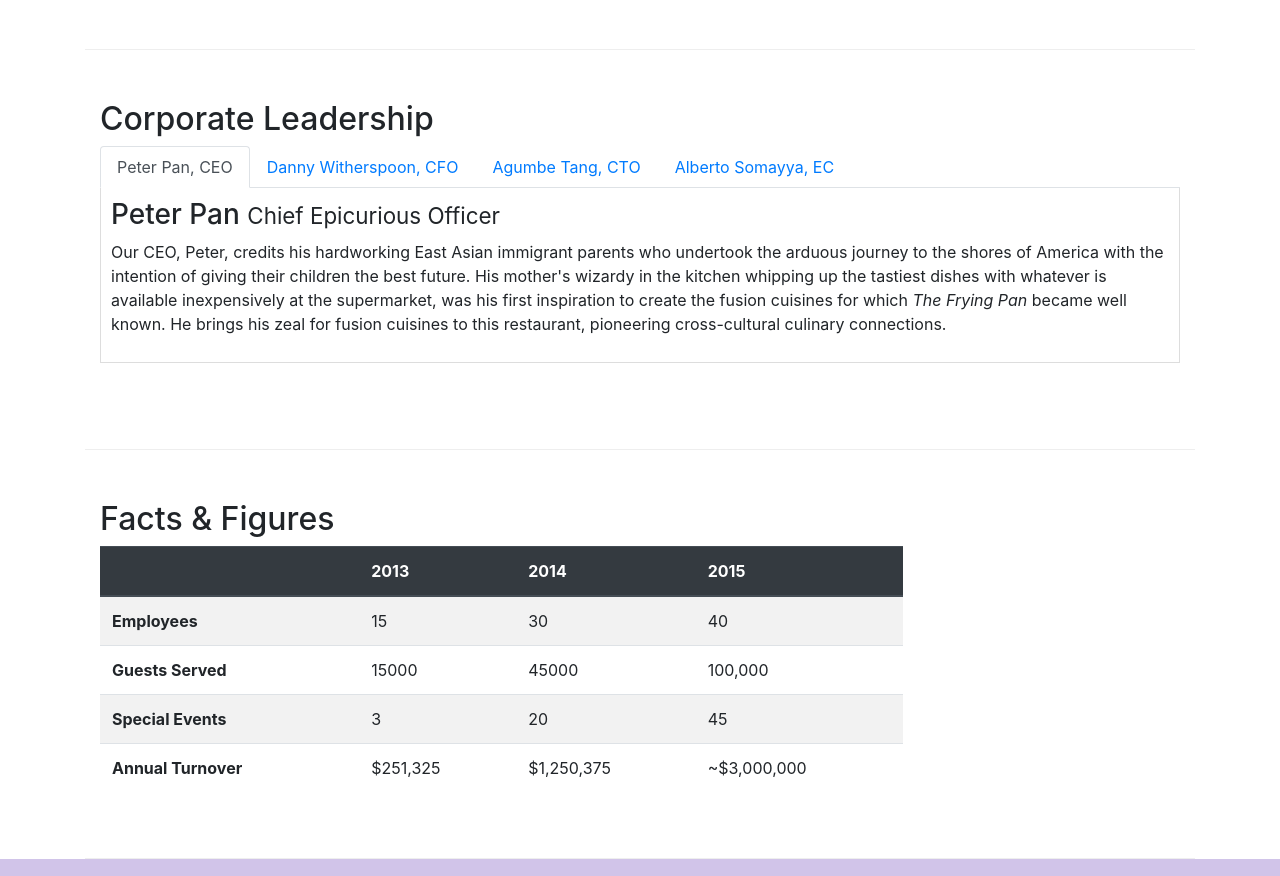
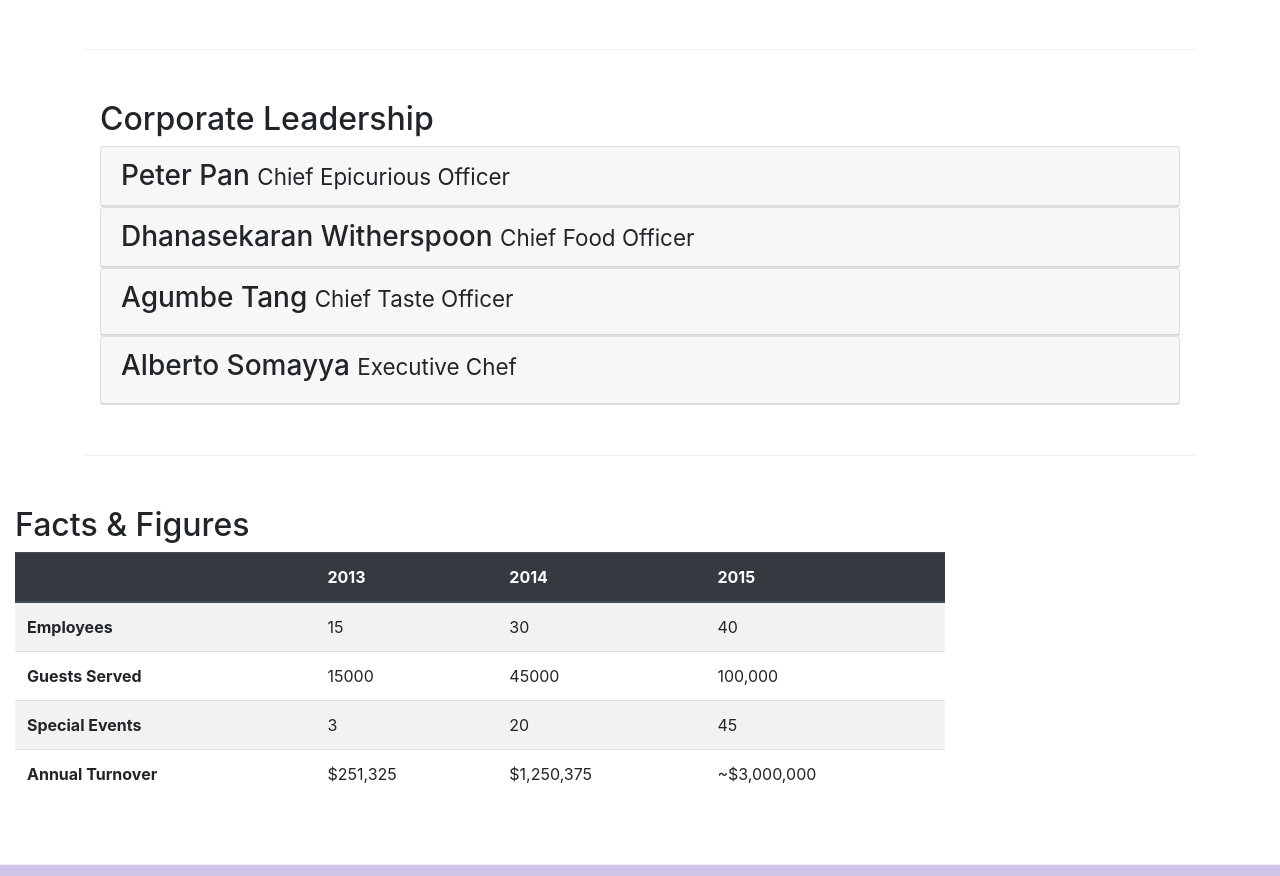
Before and after one commit to mussab07/git-test, a website: page aboutus.html in a window 1280 px wide. Shown: the part 922-1798 px from the top of the page. Drawn offline with nearby package versions, Linux system fonts and the light colour scheme.

Commit message:
bootstrap accordion

```diff
--- a/aboutus.html
+++ b/aboutus.html
@@ -104,40 +104,71 @@
 
 
         <div class="row row-content">
-            <div class="col-auto col-sm-auto">
+            <div class="col-12">
                 <h2>Corporate Leadership</h2>
                 <!-- tab navigation -->
-                <ul class="nav nav-tabs">
-                    <li class="nav-item">
-                        <a href="#peter" class="nav-link active" role="tab" data-toggle="tab">Peter Pan, CEO</a>
-                    </li>
-                    <li class="nav-item">
-                        <a href="#danny" class="nav-link" role="tab" data-toggle="tab">Danny Witherspoon, CFO</a>
-                    </li>
-                    <li class="nav-item">
-                        <a href="#agumbe" class="nav-link" role="tab" data-toggle="tab">Agumbe Tang, CTO</a>
-                    </li>
-                    <li class="nav-item">
-                        <a href="#peter" class="nav-link" role="tab" data-toggle="tab">Alberto Somayya, EC</a>
-                    </li>
-                </ul>
-                <!-- tab content -->
-                <div class="tab-content">
-                    <div class="tab-pane fade show active" role="tabpannel" id="peter">
-                         <h3>Peter Pan <small>Chief Epicurious Officer</small></h3>
+
+                <!-- accordion -->
+                <div id="accordion">
+                    <div class="card">
+                        <div class="card-header" role="tab" id="peterhead">
+                            <h3 class="mb-0">
+                                <a data-toggle="collapse" data-target="#peter">
+                                    Peter Pan <small>Chief Epicurious Officer</small>
+                                </a>
+                            </h3>
+                        </div>
+                        <div class="collapse" id="peter" data-parent="#accordion">
+                            <div class="card-body">
                                 <p class="d-none d-sm-block">Our CEO, Peter, credits his hardworking East Asian immigrant parents who undertook the arduous journey to the shores of America with the intention of giving their children the best future. His mother's wizardy in the kitchen whipping up the tastiest dishes with whatever is available inexpensively at the supermarket, was his first inspiration to create the fusion cuisines for which <em>The Frying Pan</em> became well known. He brings his zeal for fusion cuisines to this restaurant, pioneering cross-cultural culinary connections.</p>
                             </div>
-                    <div class="tab-pane fade" role="tabpannel" id="danny">
-                        <h3>Dhanasekaran Witherspoon <small>Chief Food Officer</small></h3>
+                        </div>
+                    </div>
+
+                    <div class="card">
+                        <div class="card-header" role="tab" id="dannyhead">
+                            <h3 class="mb-0">
+                                <a data-toggle="collapse" data-target="#danny">
+                                    Dhanasekaran Witherspoon <small>Chief Food Officer</small>
+                                </a>
+                            </h3>
+                        </div>
+                        <div class="collapse" id="danny" data-parent="#accordion">
+                            <div class="card-body">
                                     <p class="d-none d-sm-block">Our CFO, Danny, as he is affectionately referred to by his colleagues, comes from a long established family tradition in farming and produce. His experiences growing up on a farm in the Australian outback gave him great appreciation for varieties of food sources. As he puts it in his own words, <em>Everything that runs, wins, and everything that stays, pays!</em></p>
                             </div>
-                    <div class="tab-pane fade" role="tabpannel" id="agumbe">
+                        </div>
+                    </div>
+
+                    <div class="card">
+                        <div class="card-header" role="tab" id="agumbehead">
+                            <h3 class="mb-0">
+                                <a data-toggle="collapse" data-target="#agumbe">
                                     <h3>Agumbe Tang <small>Chief Taste Officer</small></h3>
+                                </a>
+                            </h3>
+                        </div>
+                        <div class="collapse" id="agumbe" data-parent="#accordion">
+                            <div class="card-body">
                                     <p class="d-none d-sm-block">Blessed with the most discerning gustatory sense, Agumbe, our CTO, personally ensures that every dish that we serve meets his exacting tastes. Our chefs dread the tongue lashing that ensues if their dish does not meet his exacting standards. He lives by his motto, <em>You click only if you survive my lick.</em></p>
                             </div>
-                    <div class="tab-pane fade" role="tabpannel" id="alberto">
+                        </div>
+                    </div>
+
+                    <div class="card">
+                        <div class="card-header" role="tab" id="albertohead">
+                            <h3 class="mb-0">
+                                <a data-toggle="collapse" data-target="#alberto">
                                     <h3>Alberto Somayya <small>Executive Chef</small></h3>
+                                </a>
+                            </h3>
+                        </div>
+                        <div class="collapse" id="alberto" data-parent="#accordion">
+                            <div class="card-body">
                                     <p class="d-none d-sm-block">Award winning three-star Michelin chef with wide International experience having worked closely with whos-who in the culinary world, he specializes in creating mouthwatering Indo-Italian fusion experiences. He says, <em>Put together the cuisines from the two craziest cultures, and you get a winning hit! Amma Mia!</em></p>
+                            </div>
+                        </div>
+                    </div>
                 </div>
             </div>
         </div>
```
Lines whose indentation alone changed are shown as unchanged.
